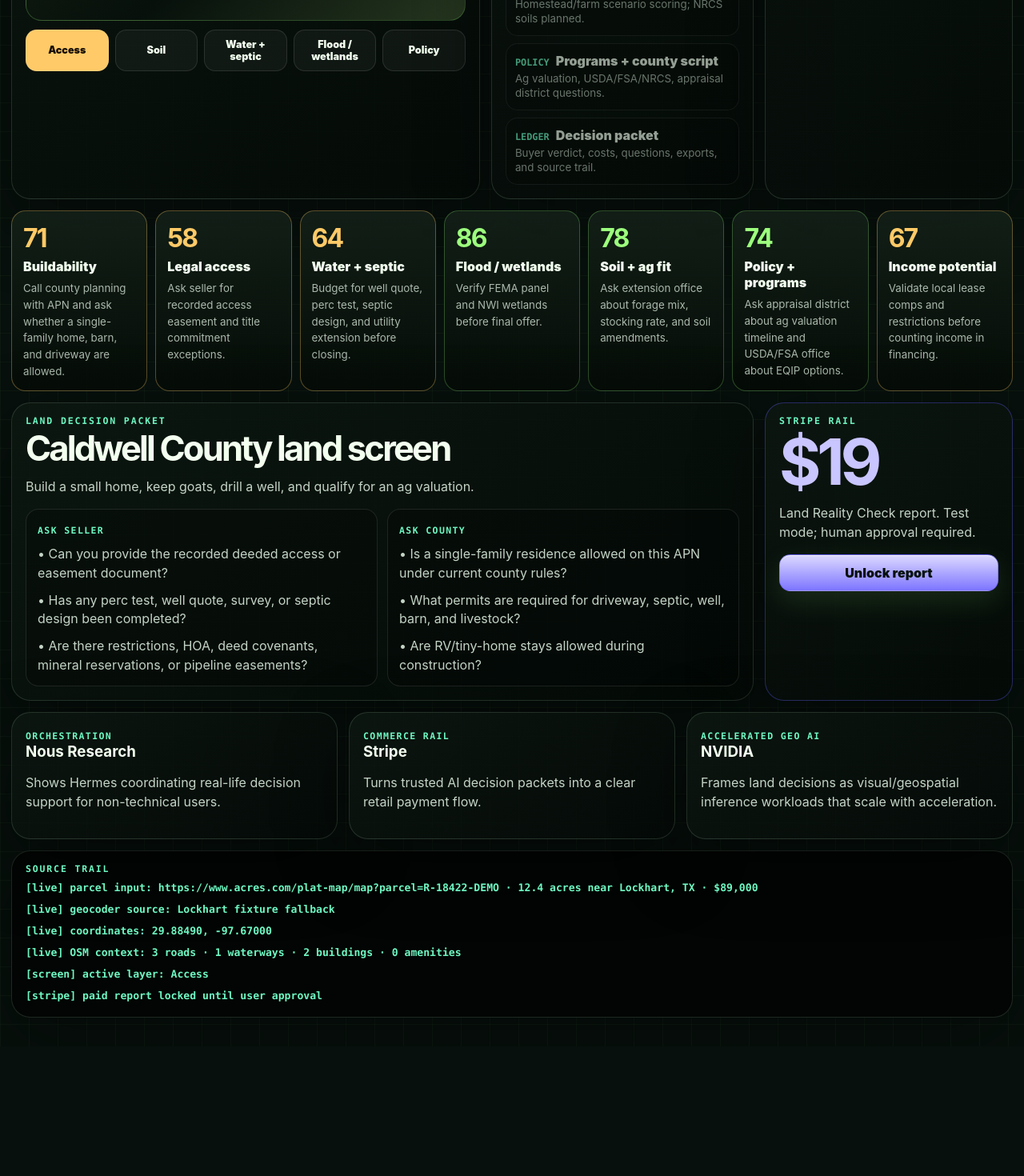
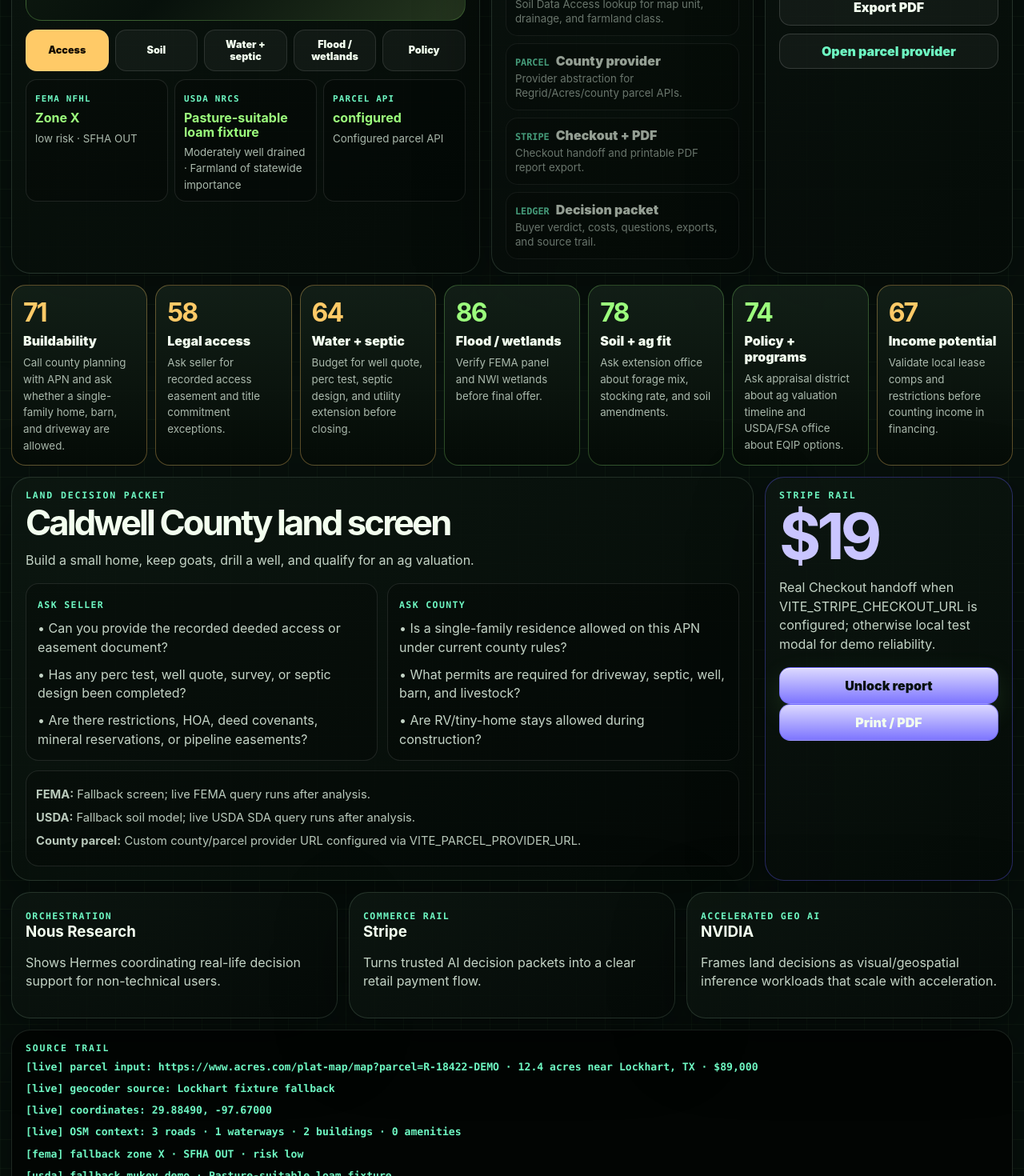
Before and after one commit to primetimeindy/farmfax, a React (Vite) app: page / in a window 1280 px wide. Shown: the part 1240-2710 px from the top of the page at 80% size. Before the commit the page ends 2548 px from the top, so only its background shows below. Built offline with nearby package versions, Linux system fonts and the light colour scheme; no server answers.

Commit message:
feat: add FEMA USDA parcel Stripe PDF integrations

```diff
--- a/src/App.css
+++ b/src/App.css
@@ -85,6 +85,11 @@ textarea { width:100%; min-height:94px; resize:vertical; border:1px solid rgba(2
 .layer-tabs button.active.green { background:var(--green); color:#06100c; }
 .layer-tabs button.active.yellow { background:var(--amber); color:#120a00; }
 .layer-tabs button.active.red { background:var(--red); color:#170000; }
+.live-layer-grid { display:grid; grid-template-columns:repeat(3,1fr); gap:8px; margin-top:10px; }
+.live-layer-grid article { border:1px solid rgba(255,255,255,.10); border-radius:14px; padding:11px; background:rgba(0,0,0,.22); min-height:104px; }
+.live-layer-grid span { color:var(--mint); font:1000 .68rem/1 ui-monospace, SFMono-Regular, Menlo, monospace; letter-spacing:.11em; text-transform:uppercase; }
+.live-layer-grid b { display:block; margin:8px 0 5px; color:var(--green); line-height:1.1; }
+.live-layer-grid small { color:var(--muted); line-height:1.3; }
 .steps-list { display:grid; gap: 9px; margin-top: 12px; }
 .steps-list article { border:1px solid rgba(255,255,255,.1); border-radius: 15px; padding: 11px; background:rgba(0,0,0,.22); opacity:.6; }
 .steps-list article.done { opacity:1; border-color:rgba(156,255,125,.28); }
@@ -100,6 +105,7 @@ textarea { width:100%; min-height:94px; resize:vertical; border:1px solid rgba(2
 .status-pill.red { background:var(--red); }
 .muted { color:var(--muted) !important; }
 .verdict-panel button { width:100%; margin-top: 10px; }
+.provider-link { display:block; margin-top:10px; text-align:center; border:1px solid rgba(255,255,255,.15); border-radius:14px; padding:11px; color:var(--mint); font-weight:950; background:rgba(255,255,255,.045); }
 .score-strip { margin-top: 14px; display:grid; grid-template-columns: repeat(7,1fr); gap: 10px; }
 .score-strip article { border:1px solid rgba(255,255,255,.11); border-radius:18px; padding:14px; min-height:172px; background:linear-gradient(180deg, rgba(19,32,24,.92), rgba(6,12,8,.92)); }
 .score-strip article.green { border-color:rgba(156,255,125,.26); }
@@ -113,6 +119,8 @@ textarea { width:100%; min-height:94px; resize:vertical; border:1px solid rgba(2
 .question-grid div { border:1px solid rgba(255,255,255,.1); border-radius:16px; background:rgba(0,0,0,.22); padding: 14px; }
 .question-grid b { color:var(--mint); text-transform:uppercase; font:1000 .72rem/1 ui-monospace, SFMono-Regular, Menlo, monospace; letter-spacing:.12em; }
 .question-grid p { margin: 10px 0 0; }
+.data-disclosures { margin-top:12px; border:1px solid rgba(255,255,255,.10); border-radius:16px; padding:12px; background:rgba(0,0,0,.20); }
+.data-disclosures p { margin:7px 0; color:#b9c9bb; font-size:.92rem; }
 .commerce-panel { border-color:rgba(99,91,255,.36); }
 .commerce-panel h2 { color:#c9c5ff; font-size:5rem; }
 .commerce-panel button { width:100%; background:linear-gradient(180deg, #dcd9ff, #7d75ff); border-color:rgba(99,91,255,.52); }
@@ -130,5 +138,14 @@ textarea { width:100%; min-height:94px; resize:vertical; border:1px solid rgba(2
 .receipt span, .receipt b { padding:12px; border-bottom:1px solid rgba(99,91,255,.12); }
 .receipt span { color:#66708d; }
 @media (prefers-reduced-motion: reduce) { * { animation:none !important; transition:none !important; } }
-@media (max-width: 1180px) { .hero-card, .analysis-layout, .packet-layout { grid-template-columns:1fr; } .score-strip, .goal-bar { grid-template-columns: repeat(2,1fr); } .sponsor-row { grid-template-columns:1fr; } }
-@media (max-width: 720px) { .app-shell { width:calc(100vw - 18px); } .topbar { align-items:flex-start; flex-direction:column; gap:10px; } .topbar nav { flex-wrap:wrap; } h1 { font-size:3rem; } .search-row, .goal-bar, .score-strip, .question-grid, .layer-tabs { grid-template-columns:1fr; } .summary-card strong { font-size:4.5rem; } }
+@media print {
+  body { background:#fff; color:#111; }
+  .topbar, .goal-bar, .search-row, .layer-tabs, .commerce-panel, .sponsor-row, .modal-backdrop { display:none !important; }
+  .app-shell { width:100%; padding:0; }
+  .panel, .hero-card { box-shadow:none; border-color:#ddd; background:#fff; color:#111; break-inside:avoid; }
+  .analysis-layout, .packet-layout { grid-template-columns:1fr; }
+  .live-map { height:300px; filter:grayscale(.2); }
+  .source-trail { color:#111; background:#fff; font-size:10px; }
+}
+@media (max-width: 1180px) { .hero-card, .analysis-layout, .packet-layout { grid-template-columns:1fr; } .score-strip, .goal-bar, .live-layer-grid { grid-template-columns: repeat(2,1fr); } .sponsor-row { grid-template-columns:1fr; } }
+@media (max-width: 720px) { .app-shell { width:calc(100vw - 18px); } .topbar { align-items:flex-start; flex-direction:column; gap:10px; } .topbar nav { flex-wrap:wrap; } h1 { font-size:3rem; } .search-row, .goal-bar, .score-strip, .question-grid, .layer-tabs, .live-layer-grid { grid-template-columns:1fr; } .summary-card strong { font-size:4.5rem; } }
--- a/src/App.tsx
+++ b/src/App.tsx
@@ -19,6 +19,9 @@ type LiveParcel = {
   source: 'live' | 'fixture'
 }
 type FeatureCount = { roads: number; waterways: number; buildings: number; amenities: number }
+type FloodData = { source: 'live' | 'fallback'; zone: string; subtype: string; sfha: string; risk: 'low' | 'moderate' | 'high'; note: string }
+type SoilData = { source: 'live' | 'fallback'; mukey: string; mapunit: string; drainage: string; farmland: string; note: string }
+type ParcelProvider = { provider: string; status: 'configured' | 'missing-key' | 'fallback'; message: string; url: string }
 type AnalysisStep = { agent: string; label: string; detail: string }
 
 const goals: Goal[] = [
@@ -40,9 +43,10 @@ const layers: Layer[] = [
 const analysisSteps: AnalysisStep[] = [
   { agent: 'ATLAS', label: 'Geocode parcel', detail: 'Live lookup of address / APN / map text into coordinates.' },
   { agent: 'SCOUT', label: 'Road + access context', detail: 'OpenStreetMap road/building/water context around the parcel.' },
-  { agent: 'HYDRO', label: 'Flood/wetland screen', detail: 'Demo layer today; FEMA/NWI production layer next.' },
-  { agent: 'SOIL', label: 'Soil + ag fit', detail: 'Homestead/farm scenario scoring; NRCS soils planned.' },
-  { agent: 'POLICY', label: 'Programs + county script', detail: 'Ag valuation, USDA/FSA/NRCS, appraisal district questions.' },
+  { agent: 'FEMA', label: 'Flood hazard layer', detail: 'NFHL ArcGIS point query for flood zone / SFHA flags.' },
+  { agent: 'USDA', label: 'NRCS soil data', detail: 'Soil Data Access lookup for map unit, drainage, and farmland class.' },
+  { agent: 'PARCEL', label: 'County provider', detail: 'Provider abstraction for Regrid/Acres/county parcel APIs.' },
+  { agent: 'STRIPE', label: 'Checkout + PDF', detail: 'Checkout handoff and printable PDF report export.' },
   { agent: 'LEDGER', label: 'Decision packet', detail: 'Buyer verdict, costs, questions, exports, and source trail.' },
 ]
 
@@ -57,6 +61,21 @@ const fixtureParcel: LiveParcel = {
 }
 
 const initialFeatureCounts: FeatureCount = { roads: 3, waterways: 1, buildings: 2, amenities: 0 }
+const initialFlood: FloodData = { source: 'fallback', zone: 'X', subtype: 'Area of minimal flood hazard', sfha: 'OUT', risk: 'low', note: 'Fallback screen; live FEMA query runs after analysis.' }
+const initialSoil: SoilData = { source: 'fallback', mukey: 'demo', mapunit: 'Pasture-suitable loam fixture', drainage: 'Moderately well drained', farmland: 'Farmland of statewide importance', note: 'Fallback soil model; live USDA SDA query runs after analysis.' }
+
+function parcelProviderFor(parcel: LiveParcel): ParcelProvider {
+  const apiKey = import.meta.env.VITE_REGRID_API_KEY as string | undefined
+  const providerBase = import.meta.env.VITE_PARCEL_PROVIDER_URL as string | undefined
+  const q = encodeURIComponent(`${parcel.lat},${parcel.lon}`)
+  if (providerBase) {
+    return { provider: 'Configured parcel API', status: 'configured', message: 'Custom county/parcel provider URL configured via VITE_PARCEL_PROVIDER_URL.', url: `${providerBase}${providerBase.includes('?') ? '&' : '?'}lat=${parcel.lat}&lon=${parcel.lon}` }
+  }
+  if (apiKey) {
+    return { provider: 'Regrid-compatible', status: 'configured', message: 'Regrid key detected. Wire backend proxy before exposing secret keys client-side.', url: `https://app.regrid.com/us#b=admin&q=${q}` }
+  }
+  return { provider: 'County/Regrid/Acres handoff', status: 'missing-key', message: 'No parcel-provider key configured yet; using county + Regrid/Acres handoff links.', url: `https://app.regrid.com/us#b=admin&q=${q}` }
+}
 
 function statusLabel(status: 'green' | 'yellow' | 'red') {
   if (status === 'green') return 'Clear'
@@ -144,6 +163,78 @@ async function fetchFeatureCounts(lat: number, lon: number): Promise<FeatureCoun
   }
 }
 
+async function fetchFemaFlood(lat: number, lon: number): Promise<FloodData> {
+  const url = new URL('https://hazards.fema.gov/gis/nfhl/rest/services/public/NFHL/MapServer/28/query')
+  url.searchParams.set('f', 'json')
+  url.searchParams.set('geometry', `${lon},${lat}`)
+  url.searchParams.set('geometryType', 'esriGeometryPoint')
+  url.searchParams.set('inSR', '4326')
+  url.searchParams.set('spatialRel', 'esriSpatialRelIntersects')
+  url.searchParams.set('outFields', 'FLD_ZONE,ZONE_SUBTY,SFHA_TF')
+  url.searchParams.set('returnGeometry', 'false')
+  const controller = new AbortController()
+  const timeout = window.setTimeout(() => controller.abort(), 7000)
+  try {
+    const response = await fetch(url, { signal: controller.signal })
+    if (!response.ok) throw new Error(`FEMA returned ${response.status}`)
+    const data = await response.json() as { features?: Array<{ attributes?: Record<string, string> }> }
+    const attrs = data.features?.[0]?.attributes
+    if (!attrs) return { ...initialFlood, source: 'live', note: 'FEMA NFHL returned no intersecting flood hazard polygon at this point.' }
+    const zone = attrs.FLD_ZONE ?? 'Unknown'
+    const sfha = attrs.SFHA_TF ?? 'Unknown'
+    const risk: FloodData['risk'] = sfha === 'T' || ['A', 'AE', 'AH', 'AO', 'VE', 'V'].includes(zone) ? 'high' : zone === 'X' ? 'low' : 'moderate'
+    return { source: 'live', zone, subtype: attrs.ZONE_SUBTY ?? 'n/a', sfha, risk, note: 'Live FEMA NFHL point intersection; verify with official panel before closing.' }
+  } catch (error) {
+    return { ...initialFlood, note: `FEMA live layer unavailable; fallback used. ${error instanceof Error ? error.message : ''}` }
+  } finally {
+    window.clearTimeout(timeout)
+  }
+}
+
+async function fetchUsdaSoil(lat: number, lon: number): Promise<SoilData> {
+  const point = `point(${lon} ${lat})`
+  const mukeyQuery = `SELECT mukey FROM SDA_Get_Mukey_from_intersection_with_WktWgs84('${point}')`
+  const controller = new AbortController()
+  const timeout = window.setTimeout(() => controller.abort(), 8000)
+  try {
+    const mukeyResp = await fetch('https://sdmdataaccess.sc.egov.usda.gov/Tabular/post.rest', {
+      method: 'POST',
+      headers: { 'Content-Type': 'application/json' },
+      body: JSON.stringify({ query: mukeyQuery, format: 'JSON' }),
+      signal: controller.signal,
+    })
+    if (!mukeyResp.ok) throw new Error(`USDA mukey returned ${mukeyResp.status}`)
+    const mukeyData = await mukeyResp.json() as { Table?: string[][] }
+    const mukey = mukeyData.Table?.[0]?.[0]
+    if (!mukey) throw new Error('No USDA mukey for point')
+
+    const detailQuery = `SELECT TOP 1 mapunit.mukey, muname, drainagecl, farmlndcl FROM mapunit LEFT JOIN component ON component.mukey = mapunit.mukey WHERE mapunit.mukey = '${mukey}' ORDER BY comppct_r DESC`
+    const detailResp = await fetch('https://sdmdataaccess.sc.egov.usda.gov/Tabular/post.rest', {
+      method: 'POST',
+      headers: { 'Content-Type': 'application/json' },
+      body: JSON.stringify({ query: detailQuery, format: 'JSON' }),
+      signal: controller.signal,
+    })
+    if (!detailResp.ok) throw new Error(`USDA details returned ${detailResp.status}`)
+    const detailData = await detailResp.json() as { Table?: string[][] }
+    const row = detailData.Table?.[0]
+    return { source: 'live', mukey, mapunit: row?.[1] ?? 'USDA map unit found', drainage: row?.[2] ?? 'Drainage not returned', farmland: row?.[3] ?? 'Farmland class not returned', note: 'Live USDA Soil Data Access result; validate with Web Soil Survey for parcel-scale report.' }
+  } catch (error) {
+    return { ...initialSoil, note: `USDA live soil unavailable; fallback used. ${error instanceof Error ? error.message : ''}` }
+  } finally {
+    window.clearTimeout(timeout)
+  }
+}
+
+function openStripeCheckout() {
+  const checkoutUrl = import.meta.env.VITE_STRIPE_CHECKOUT_URL as string | undefined
+  if (checkoutUrl) {
+    window.location.href = checkoutUrl
+    return true
+  }
+  return false
+}
+
 function downloadFile(filename: string, content: string, mimeType: string) {
   const blob = new Blob([content], { type: mimeType })
   const url = URL.createObjectURL(blob)
@@ -165,6 +256,9 @@ function App() {
   const [stage, setStage] = useState(0)
   const [liveParcel, setLiveParcel] = useState<LiveParcel>(fixtureParcel)
   const [features, setFeatures] = useState<FeatureCount>(initialFeatureCounts)
+  const [flood, setFlood] = useState<FloodData>(initialFlood)
+  const [soil, setSoil] = useState<SoilData>(initialSoil)
+  const [parcelProvider, setParcelProvider] = useState<ParcelProvider>(parcelProviderFor(fixtureParcel))
   const [liveNote, setLiveNote] = useState('Ready to geocode via OpenStreetMap/Nominatim. Falls back to the Lockhart demo fixture if a live service times out.')
 
   const goal = goals.find((item) => item.key === selectedGoal) ?? goals[0]
@@ -176,9 +270,12 @@ function App() {
     `[live] geocoder source: ${liveParcel.source === 'live' ? 'OpenStreetMap / Nominatim' : 'Lockhart fixture fallback'}`,
     `[live] coordinates: ${liveParcel.lat.toFixed(5)}, ${liveParcel.lon.toFixed(5)}`,
     `[live] OSM context: ${features.roads} roads · ${features.waterways} waterways · ${features.buildings} buildings · ${features.amenities} amenities`,
+    `[fema] ${flood.source} zone ${flood.zone} · SFHA ${flood.sfha} · risk ${flood.risk}`,
+    `[usda] ${soil.source} mukey ${soil.mukey} · ${soil.mapunit}`,
+    `[parcel] ${parcelProvider.provider} · ${parcelProvider.status}`,
     `[screen] active layer: ${layer.label}`,
     checkoutOpen ? '[stripe] $19 test checkout staged' : '[stripe] paid report locked until user approval',
-  ], [checkoutOpen, features, layer.label, liveParcel, query])
+  ], [checkoutOpen, features, flood, layer.label, liveParcel, parcelProvider, query, soil])
 
   const packet = useMemo(() => buildProofPacket({
     goal: goal.prompt,
@@ -204,14 +301,24 @@ function App() {
       const place = extractPlace(query)
       const geocoded = await geocodePlace(place)
       setLiveParcel(geocoded)
-      const counts = await fetchFeatureCounts(geocoded.lat, geocoded.lon)
+      setParcelProvider(parcelProviderFor(geocoded))
+      const [counts, floodData, soilData] = await Promise.all([
+        fetchFeatureCounts(geocoded.lat, geocoded.lon),
+        fetchFemaFlood(geocoded.lat, geocoded.lon),
+        fetchUsdaSoil(geocoded.lat, geocoded.lon),
+      ])
       setFeatures(counts)
+      setFlood(floodData)
+      setSoil(soilData)
       setLiveNote(`Live geocode resolved: ${geocoded.displayName}`)
       setStage(analysisSteps.length)
       setStatus('ready')
     } catch (error) {
       setLiveParcel(fixtureParcel)
+      setParcelProvider(parcelProviderFor(fixtureParcel))
       setFeatures(initialFeatureCounts)
+      setFlood(initialFlood)
+      setSoil(initialSoil)
       setLiveNote(`Live service unavailable, using controlled demo fixture. ${error instanceof Error ? error.message : ''}`)
       setStage(analysisSteps.length)
       setStatus('ready')
@@ -221,8 +328,13 @@ function App() {
   }
 
   const fitScore = packet.fit_score
-  const exportJson = () => downloadFile('ParcelProof_LiveDecisionPacket.json', JSON.stringify({ ...packet, liveParcel, features }, null, 2), 'application/json')
-  const exportMarkdown = () => downloadFile('ParcelProof_LiveDecisionPacket.md', `${markdown}\n\n## Live Map Context\n- ${liveParcel.displayName}\n- Coordinates: ${liveParcel.lat}, ${liveParcel.lon}\n- OSM context: ${features.roads} roads, ${features.waterways} waterways, ${features.buildings} buildings, ${features.amenities} amenities\n`, 'text/markdown')
+  const liveReport = { ...packet, liveParcel, features, flood, soil, parcelProvider }
+  const exportJson = () => downloadFile('ParcelProof_LiveDecisionPacket.json', JSON.stringify(liveReport, null, 2), 'application/json')
+  const exportMarkdown = () => downloadFile('ParcelProof_LiveDecisionPacket.md', `${markdown}\n\n## Live Data Layers\n- ${liveParcel.displayName}\n- Coordinates: ${liveParcel.lat}, ${liveParcel.lon}\n- OSM context: ${features.roads} roads, ${features.waterways} waterways, ${features.buildings} buildings, ${features.amenities} amenities\n- FEMA: zone ${flood.zone}, SFHA ${flood.sfha}, risk ${flood.risk}\n- USDA: ${soil.mapunit}, drainage ${soil.drainage}, farmland ${soil.farmland}\n- Parcel provider: ${parcelProvider.provider} (${parcelProvider.status})\n`, 'text/markdown')
+  const exportPdf = () => window.print()
+  const startCheckout = () => {
+    if (!openStripeCheckout()) setCheckoutOpen(true)
+  }
 
   return (
     <main className="app-shell">
@@ -295,6 +407,11 @@ function App() {
               <button key={item.key} className={item.key === activeLayer ? `active ${item.status}` : item.status} onClick={() => setActiveLayer(item.key)}>{item.label}</button>
             ))}
           </div>
+          <div className="live-layer-grid">
+            <article><span>FEMA NFHL</span><b>Zone {flood.zone}</b><small>{flood.risk} risk · SFHA {flood.sfha}</small></article>
+            <article><span>USDA NRCS</span><b>{soil.mapunit}</b><small>{soil.drainage} · {soil.farmland}</small></article>
+            <article><span>Parcel API</span><b>{parcelProvider.status}</b><small>{parcelProvider.provider}</small></article>
+          </div>
         </div>
 
         <div className="panel compact-panel">
@@ -317,6 +434,8 @@ function App() {
           <p className="muted">{layer.summary}</p>
           <button onClick={exportJson}>Export JSON</button>
           <button className="ghost" onClick={exportMarkdown}>Export Markdown</button>
+          <button className="ghost" onClick={exportPdf}>Export PDF</button>
+          <a className="provider-link" href={parcelProvider.url} target="_blank" rel="noreferrer">Open parcel provider</a>
         </div>
       </section>
 
@@ -339,12 +458,18 @@ function App() {
             <div><b>Ask seller</b>{packet.seller_questions.slice(0, 3).map((q) => <p key={q}>• {q}</p>)}</div>
             <div><b>Ask county</b>{packet.county_questions.slice(0, 3).map((q) => <p key={q}>• {q}</p>)}</div>
           </div>
+          <div className="data-disclosures">
+            <p><b>FEMA:</b> {flood.note}</p>
+            <p><b>USDA:</b> {soil.note}</p>
+            <p><b>County parcel:</b> {parcelProvider.message}</p>
+          </div>
         </div>
         <div className="panel commerce-panel">
           <div className="section-label">Stripe rail</div>
           <h2>$19</h2>
-          <p>Land Reality Check report. Test mode; human approval required.</p>
-          <button onClick={() => setCheckoutOpen(true)}>Unlock report</button>
+          <p>Real Checkout handoff when VITE_STRIPE_CHECKOUT_URL is configured; otherwise local test modal for demo reliability.</p>
+          <button onClick={startCheckout}>Unlock report</button>
+          <button className="ghost" onClick={exportPdf}>Print / PDF</button>
         </div>
       </section>
 
```
Also changed, not shown: 2 other files (tests, documents, lock files or other folders).
